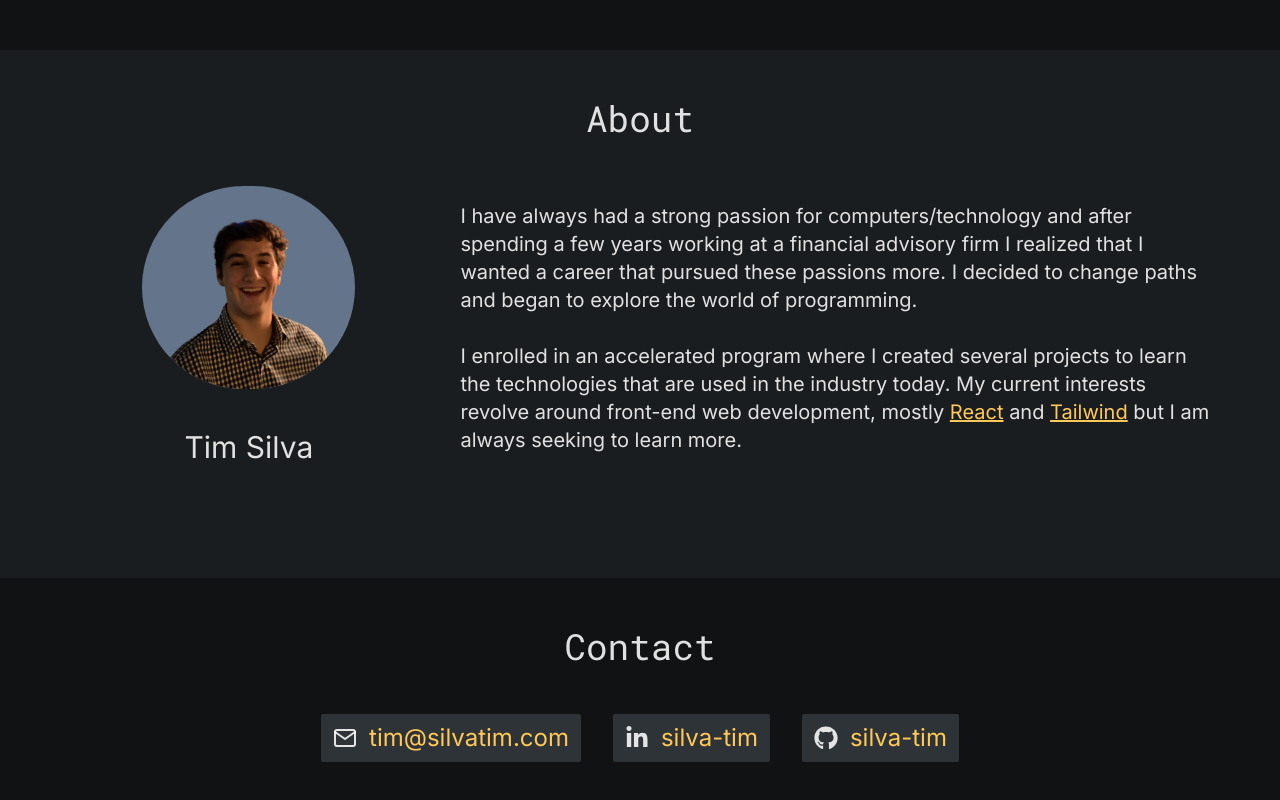
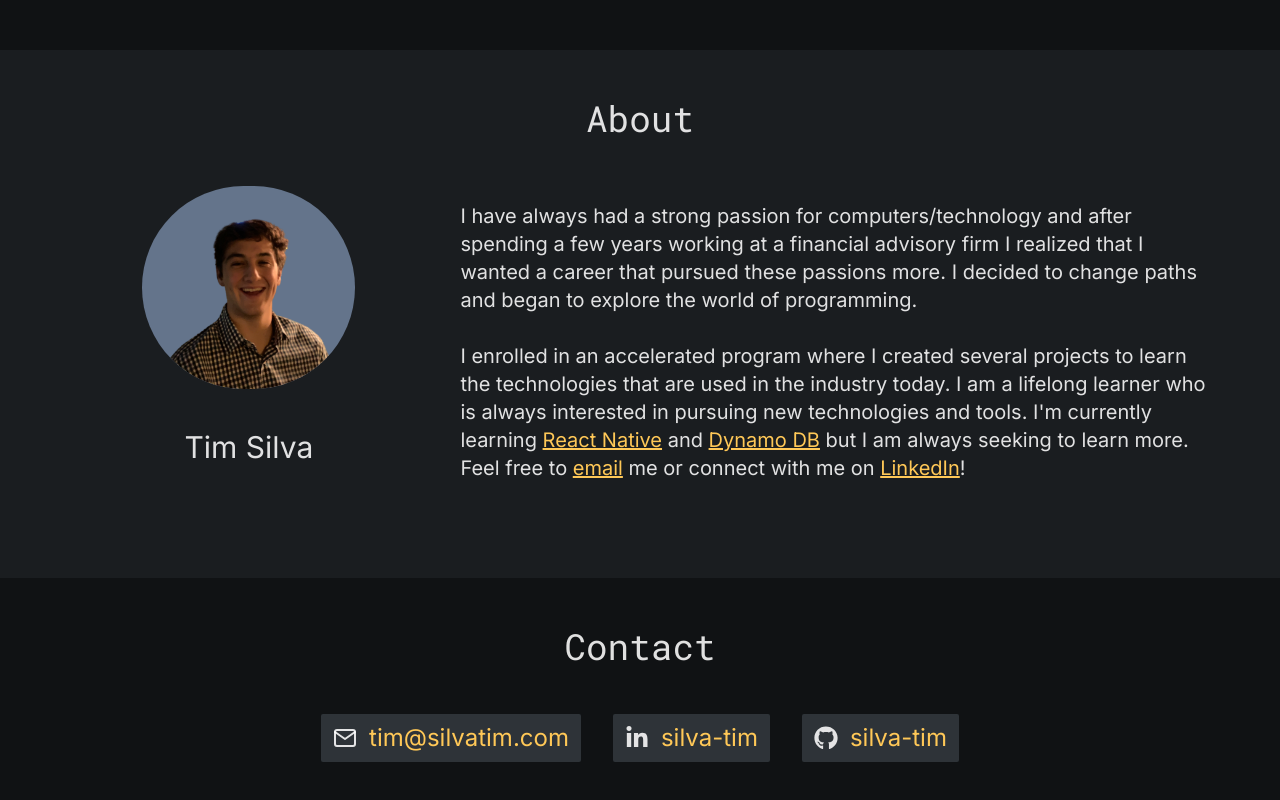
Before and after one commit to silva-tim/portfolio-website, a React (Vite) app: page / in a window 1280 px wide. Shown: the part 2686-3486 px from the top of the page. Built offline with nearby package versions, Linux system fonts and the light colour scheme.

Commit message:
Updated about section

```diff
--- a/src/components/About.tsx
+++ b/src/components/About.tsx
@@ -49,24 +49,39 @@ export default function About() {
             <p>
               I enrolled in an accelerated program where I created several
               projects to learn the technologies that are used in the industry
-              today. My current interests revolve around front-end web
-              development, mostly{" "}
+              today. I am a lifelong learner who is always interested in
+              pursuing new technologies and tools. I'm currently learning{" "}
               <a
-                href="https://react.dev/"
+                href="https://reactnative.dev/"
                 target="_blank"
                 className="underline text-secondary"
               >
-                React
+                React Native
               </a>{" "}
               and{" "}
               <a
-                href="https://tailwindcss.com/"
+                href="https://docs.aws.amazon.com/amazondynamodb/latest/developerguide/Introduction.html"
                 target="_blank"
                 className="underline text-secondary"
               >
-                Tailwind
+                Dynamo DB
               </a>{" "}
-              but I am always seeking to learn more.
+              but I am always seeking to learn more. Feel free to{" "}
+              <a
+                href="mailto: tim@silvatim.com"
+                className="underline text-secondary"
+              >
+                email
+              </a>{" "}
+              me or connect with me on{" "}
+              <a
+                href="https://www.linkedin.com/in/silva-tim/"
+                target="_blank"
+                className="underline text-secondary"
+              >
+                LinkedIn
+              </a>
+              !
             </p>
           </div>
         </div>
```
